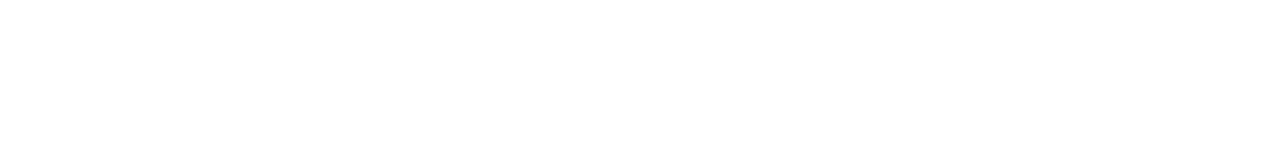
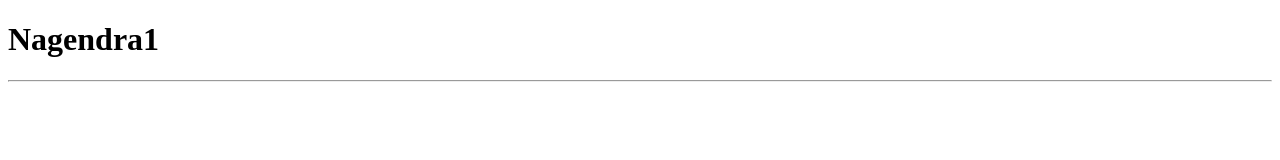
Before and after one commit to C-Nagendraprasad/testgithub2, a plain HTML site: page index.html in a window 1280 px wide. Drawn offline with Linux system fonts and the light colour scheme.

Commit message:
Update index.html

```diff
--- a/index.html
+++ b/index.html
@@ -6,6 +6,7 @@
     <title>netflix</title>
 </head>
 <body>
-
+    <h1>Nagendra1</h1>
+    <hr>
 </body>
 </html>
```
